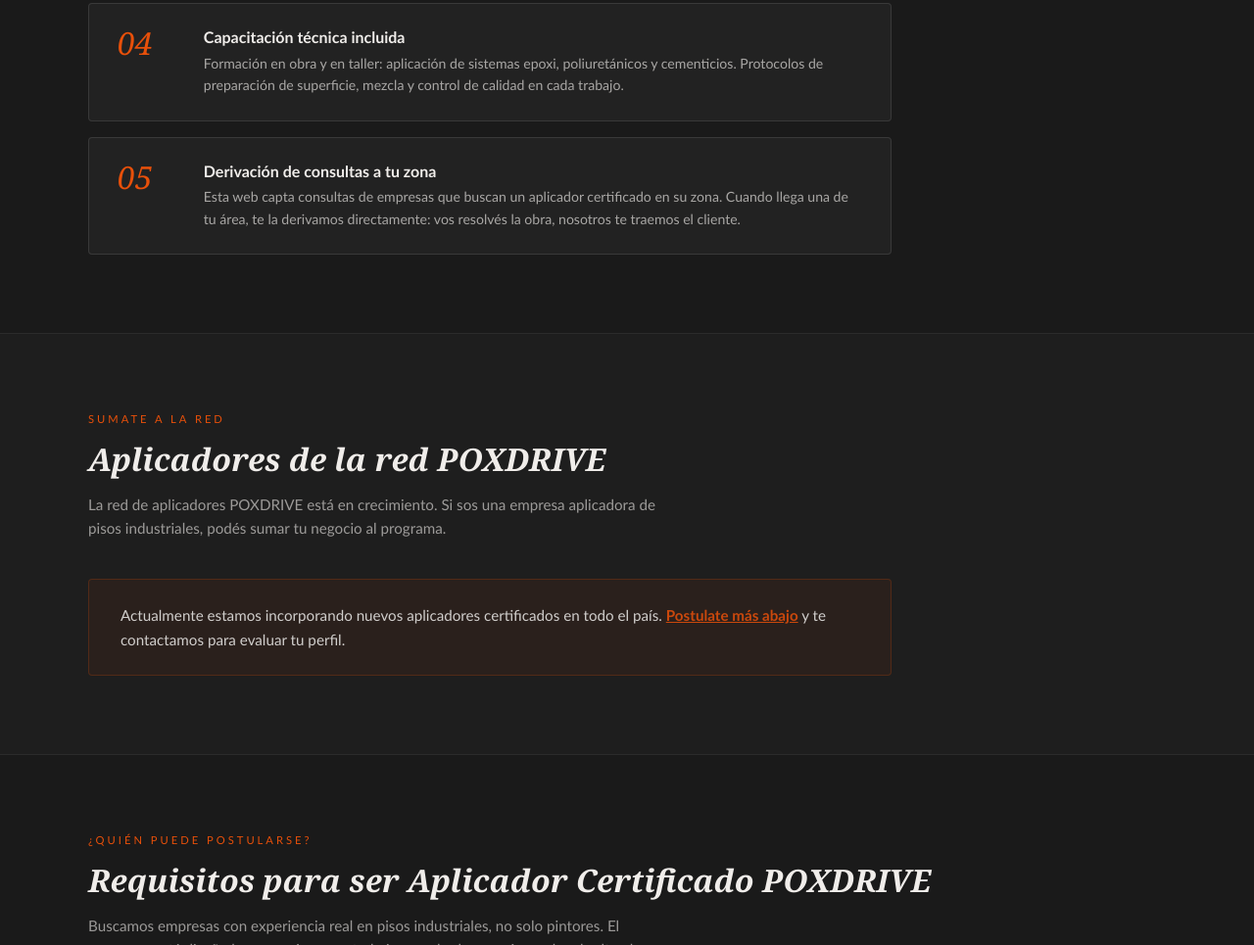
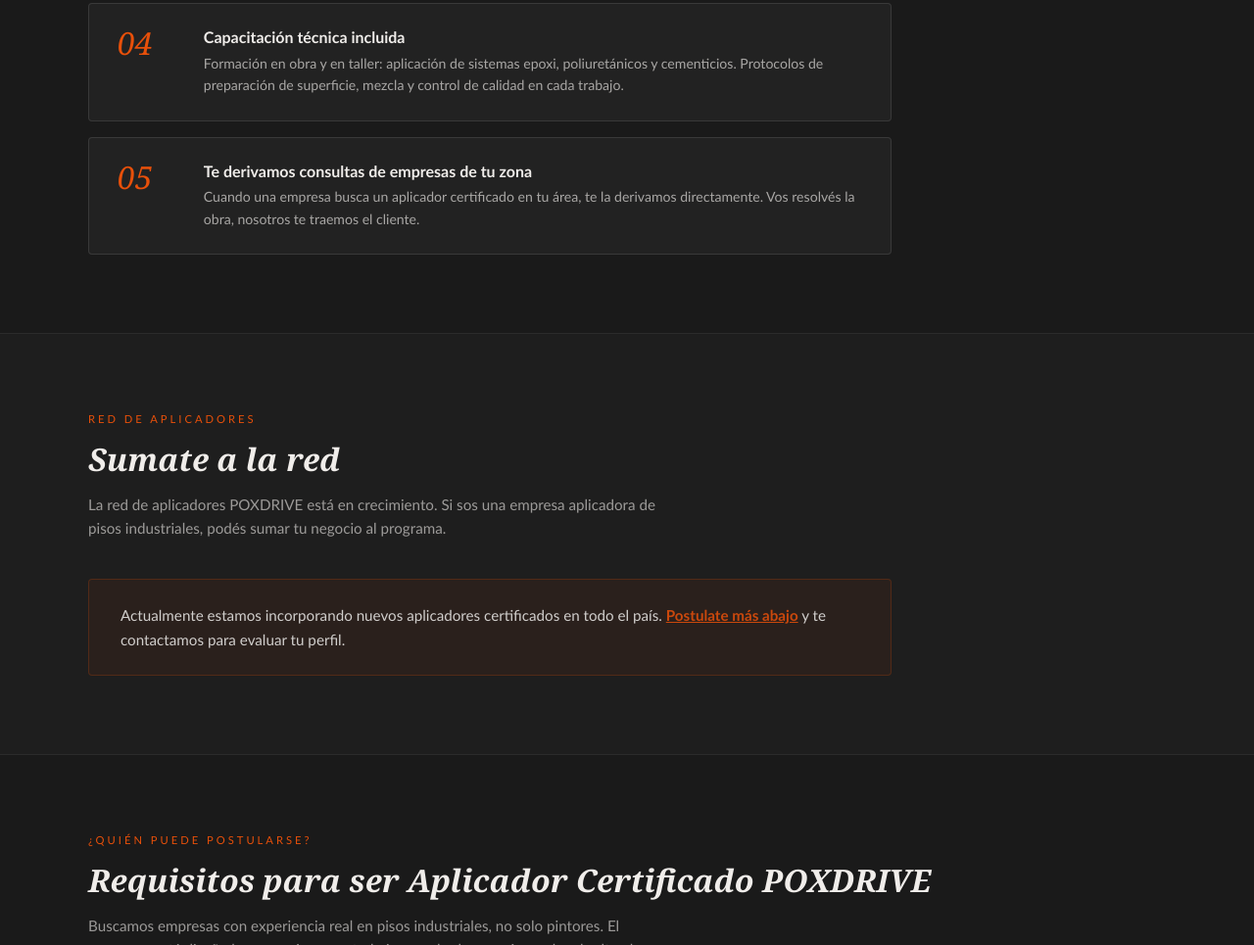
Before and after one commit to juanmbmayorista/poxdrive-web, an Astro site: page /aplicadores in a window 1280 px wide. Shown: the part 1245-2210 px from the top of the page at 98% size. Built offline with nearby package versions, Linux system fonts and the light colour scheme; Astro itself is replaced by a stand-in of ours.

Commit message:
fix(aplicadores): ajustar copy punto 05 y título sección red
- Punto 05: reescribir desde el punto de vista del aplicador
- Título sección: 'Aplicadores de la red POXDRIVE' → 'Sumate a la red'

Co-Authored-By: Claude Sonnet 4.6 <noreply@anthropic.com>
Claude-Session: https://claude.ai/code/session_01Jr7fC7HxZRk947twszq6PK

```diff
--- a/src/pages/aplicadores.astro
+++ b/src/pages/aplicadores.astro
@@ -143,8 +143,8 @@
       <div class="beneficio">
         <div class="num">05</div>
         <div>
-          <h4>Derivación de consultas a tu zona</h4>
-          <p>Esta web capta consultas de empresas que buscan un aplicador certificado en su zona. Cuando llega una de tu área, te la derivamos directamente: vos resolvés la obra, nosotros te traemos el cliente.</p>
+          <h4>Te derivamos consultas de empresas de tu zona</h4>
+          <p>Cuando una empresa busca un aplicador certificado en tu área, te la derivamos directamente. Vos resolvés la obra, nosotros te traemos el cliente.</p>
         </div>
       </div>
     </div>
@@ -153,8 +153,8 @@
 
 <section style="background: rgba(255,255,255,0.02); border-top: 1px solid rgba(255,255,255,0.06); border-bottom: 1px solid rgba(255,255,255,0.06);">
   <div class="container">
-    <p class="section-label">Sumate a la red</p>
-    <h2 class="section-title">Aplicadores de la red POXDRIVE</h2>
+    <p class="section-label">Red de aplicadores</p>
+    <h2 class="section-title">Sumate a la red</h2>
     <p class="section-sub">La red de aplicadores POXDRIVE está en crecimiento. Si sos una empresa aplicadora de pisos industriales, podés sumar tu negocio al programa.</p>
     <div class="cta-red">
       <p>Actualmente estamos incorporando nuevos aplicadores certificados en todo el país. <a href="#postularse">Postulate más abajo</a> y te contactamos para evaluar tu perfil.</p>
```
